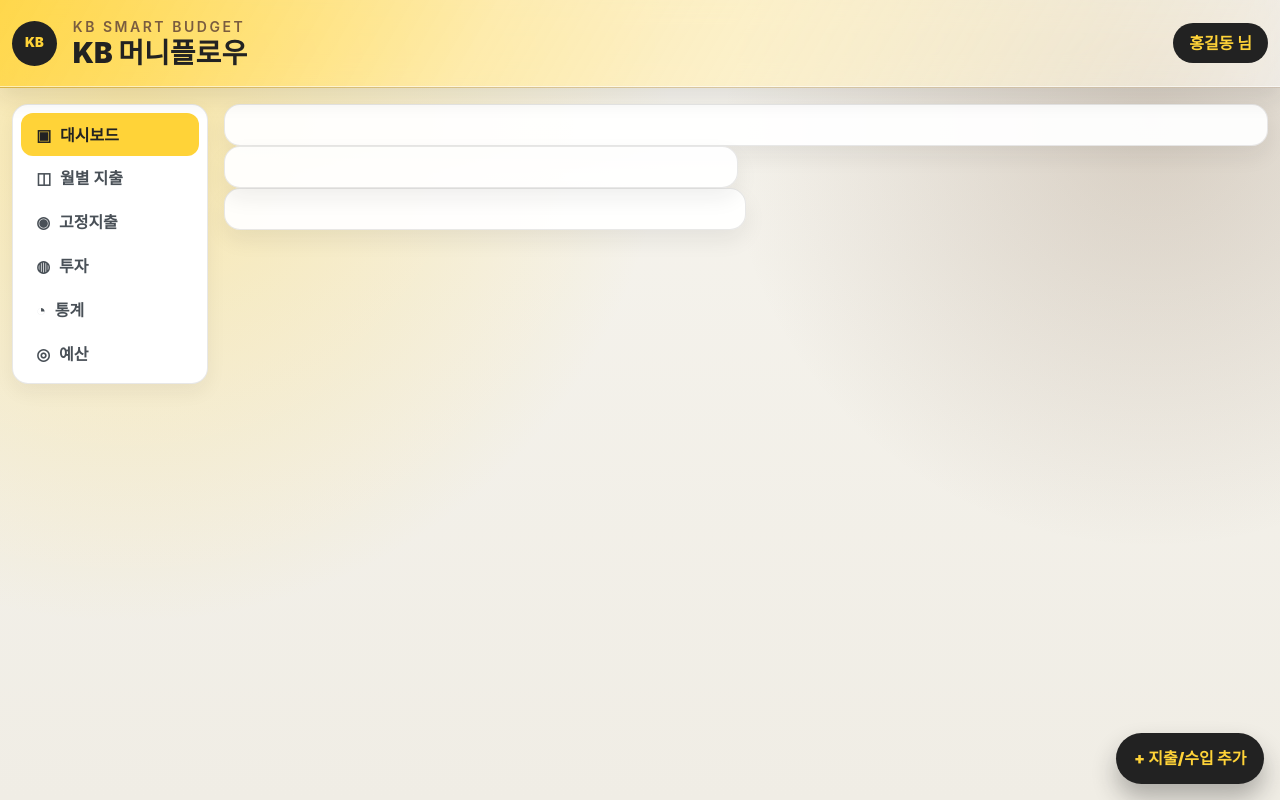
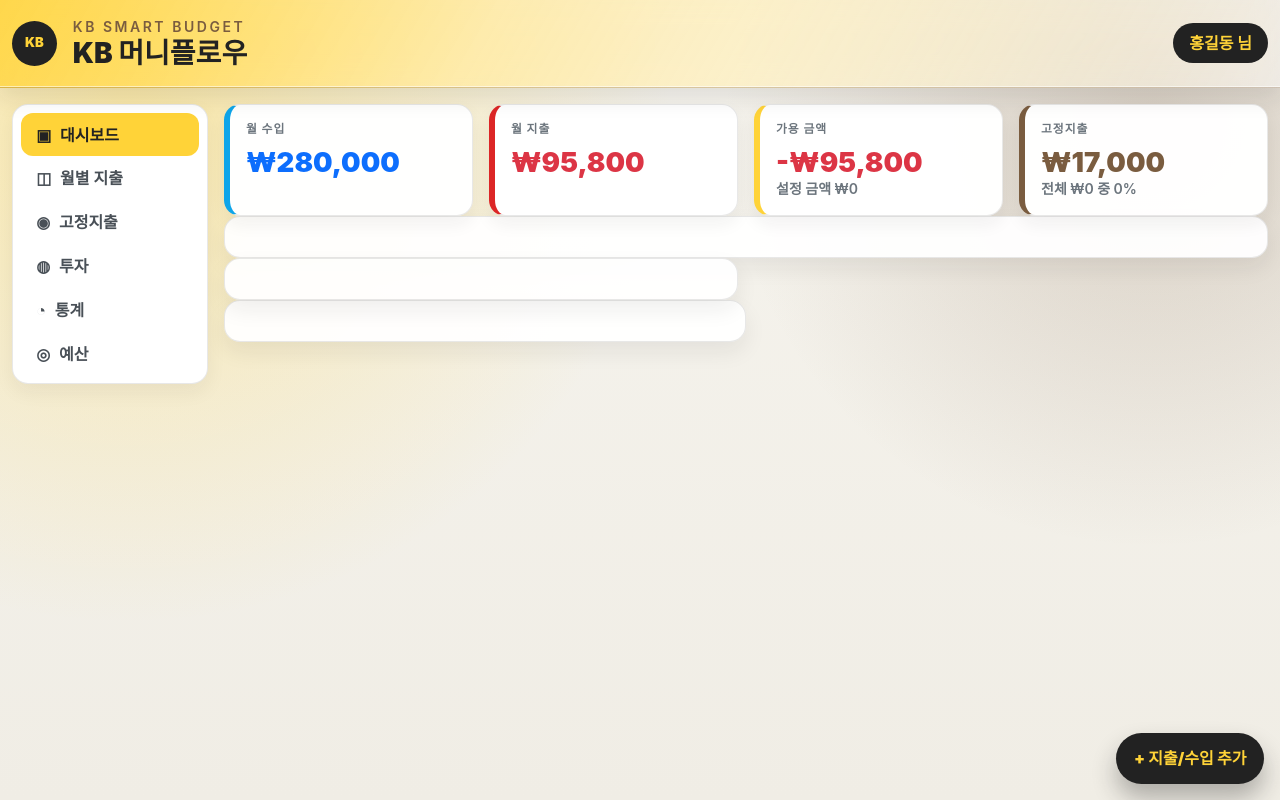
Before and after one commit to KB-Skeleton/KB-Skeleton-Project-KustomBank, a Vue app: page / in a window 1280 px wide. Built offline with nearby package versions, Linux system fonts and the light colour scheme; data requests are answered from the project's data file; the HTML template or start-up script is replaced by a standard one.

Commit message:
feat: 대시보드 카드 개발 - #21

```diff
--- a/src/components/dashBoard/SummaryCards.vue
+++ b/src/components/dashBoard/SummaryCards.vue
@@ -1,2 +1,133 @@
-<template></template>
-<script></script>
+<template>
+  <div class="row g-3 row-cols-1 row-cols-md-2 row-cols-xl-4">
+    <div class="col">
+      <BaseCard
+        accent="blue"
+        label="월 수입"
+        customClass="h-100 d-flex flex-column justify-content-between"
+        @click="router.push('/monthly-spending')"
+      >
+        <p class="kb-card-value text-primary mb-0">
+          {{ financeStore.formatCurrency(summary.income) }}
+        </p>
+        <p class="small fw-semibold text-secondary mb-0 invisible">설정 금액</p>
+      </BaseCard>
+    </div>
+
+    <div class="col">
+      <BaseCard
+        accent="red"
+        label="월 지출"
+        customClass="h-100 d-flex flex-column justify-content-between"
+        @click="router.push('/monthly-spending')"
+      >
+        <p class="kb-card-value text-danger mb-0">
+          {{ financeStore.formatCurrency(summary.expense) }}
+        </p>
+        <p class="small fw-semibold text-secondary mb-0 invisible">설정 금액</p>
+      </BaseCard>
+    </div>
+
+    <div class="col">
+      <BaseCard
+        accent="yellow"
+        label="가용 금액"
+        customClass="h-100 d-flex flex-column justify-content-between"
+        @click="router.push('/budget')"
+      >
+        <p
+          class="kb-card-value mb-0"
+          :class="availableAmount < 0 ? 'text-danger' : 'kb-text-charcoal'"
+        >
+          {{ financeStore.formatCurrency(availableAmount) }}
+        </p>
+        <p class="small fw-semibold text-secondary mb-0">
+          설정 금액 {{ financeStore.formatCurrency(monthlyBudgetTarget) }}
+        </p>
+      </BaseCard>
+    </div>
+
+    <div class="col">
+      <BaseCard
+        accent="brown"
+        label="고정지출"
+        customClass="h-100 d-flex flex-column justify-content-between"
+        @click="router.push('/fixed-expenses')"
+      >
+        <p class="kb-card-value kb-text-brown mb-0">
+          {{ financeStore.formatCurrency(fixedSummary.spentFixed) }}
+        </p>
+        <p class="small fw-semibold text-secondary mb-0">
+          전체 {{ financeStore.formatCurrency(fixedSummary.totalFixed) }} 중
+          {{ fixedSummary.usage }}%
+        </p>
+      </BaseCard>
+    </div>
+  </div>
+</template>
+
+<script setup>
+import { computed, onMounted } from "vue";
+import { useRouter } from "vue-router";
+import BaseCard from "@/components/common/BaseCard.vue";
+import { useFinanceStore } from "@/stores/finance";
+
+const router = useRouter();
+const financeStore = useFinanceStore();
+
+const currentMonthKey = computed(() => {
+  const now = new Date();
+  return `${now.getFullYear()}-${String(now.getMonth() + 1).padStart(2, "0")}`;
+});
+
+const summary = computed(() => {
+  let income = 0;
+  let expense = 0;
+
+  financeStore.transactions.forEach((tx) => {
+    if (financeStore.toMonthKey(tx.date) !== currentMonthKey.value) return;
+    const isExpense = tx.type === "expense" || tx.isExpense === true;
+    const amount = Number(tx.amount || 0);
+    if (isExpense) expense += amount;
+    else income += amount;
+  });
+
+  return { income, expense };
+});
+
+//예산 코딩 완료 시 수정 필요
+const monthlyBudgetTarget = computed(() => {
+  const totalFixed = financeStore.fixedExpenseSetting.reduce(
+    (sum, item) => sum + Number(item.amount || 0),
+    0,
+  );
+  return totalFixed || 0;
+});
+
+const availableAmount = computed(
+  () => monthlyBudgetTarget.value - summary.value.expense,
+);
+
+//고정 지출 완료 시 수정 필요
+const fixedSummary = computed(() => {
+  const spentFixed = financeStore.transactions
+    .filter((tx) => financeStore.toMonthKey(tx.date) === currentMonthKey.value)
+    .filter((tx) => tx.isFixed === true)
+    .reduce((sum, tx) => sum + Number(tx.amount || 0), 0);
+
+  const totalFixed = financeStore.fixedExpenseSetting.reduce(
+    (sum, item) => sum + Number(item.amount || 0),
+    0,
+  );
+
+  return {
+    spentFixed,
+    totalFixed,
+    usage: totalFixed > 0 ? Math.round((spentFixed / totalFixed) * 100) : 0,
+  };
+});
+
+onMounted(async () => {
+  await Promise.all([financeStore.getTransaction(), financeStore.getFixed()]);
+});
+</script>
```
